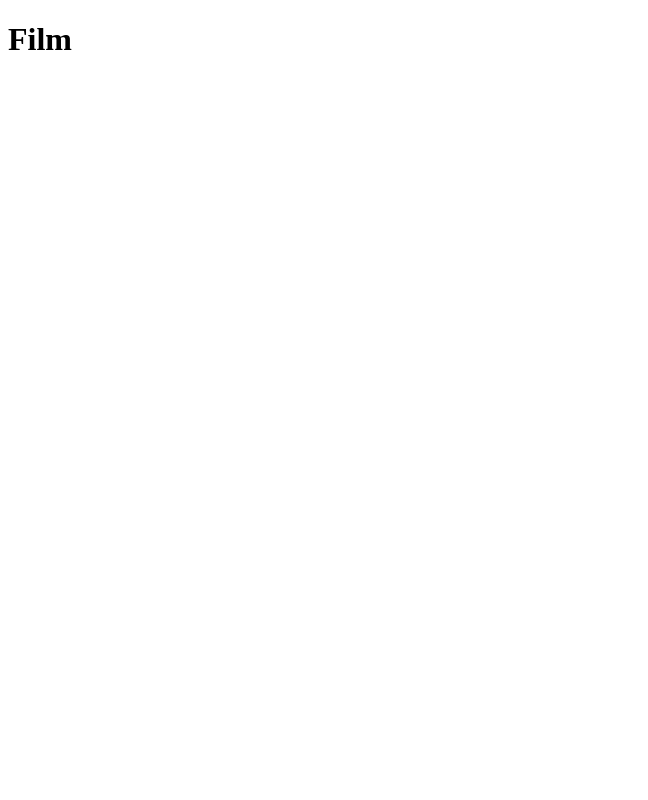
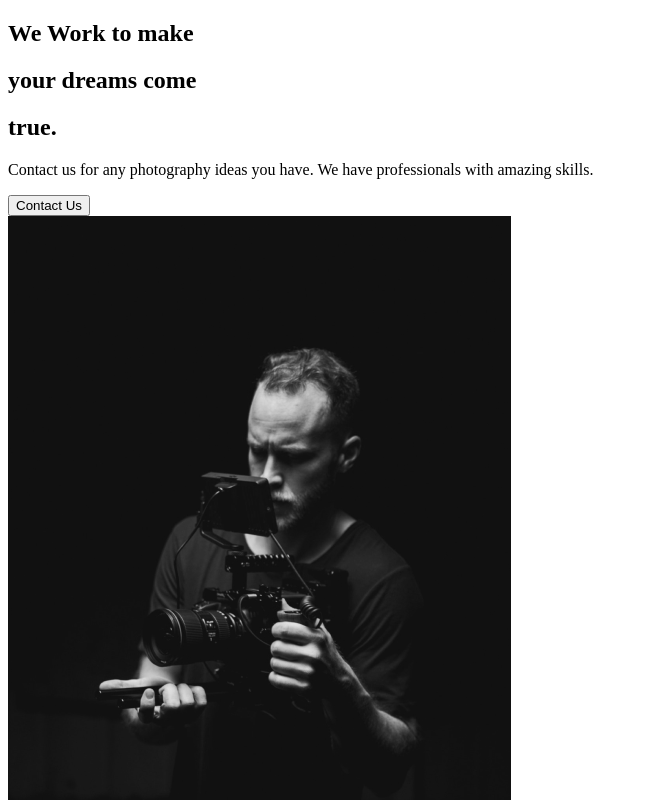
Before and after one commit to McKennie8/portfilioEd, a React (Create React App) app: page / in a window 1280 px wide. Shown: the top 800 px of the page, without its empty margins (0-648 px from the left). Built offline with nearby package versions, Linux system fonts and the light colour scheme.

Commit message:
2. About Us

```diff
--- a/src/App.js
+++ b/src/App.js
@@ -1,9 +1,12 @@
 import React from "react";
+// pages
+
+import AboutUs from "./pages/AboutUs";
 
 function App() {
   return (
     <div className="App">
-      <h1>Film</h1>
+      <AboutUs />
     </div>
   );
 }
--- /dev/null
+++ b/src/components/AboutSection.js
@@ -0,0 +1,34 @@
+import React from "react";
+import home1 from "../img/home1.png";
+
+const AboutSection = () => {
+  return (
+    <div>
+      <div className="description">
+        <div className="title">
+          <div className="hide">
+            <h2>We Work to make</h2>
+          </div>
+          <div className="hide">
+            <h2>
+              your <span>dreams</span> come
+            </h2>
+          </div>
+          <div className="hide">
+            <h2>true.</h2>
+          </div>
+        </div>
+        <p>
+          Contact us for any photography ideas you have. We have professionals
+          with amazing skills.
+        </p>
+        <button>Contact Us</button>
+      </div>
+      <div className="image">
+        <img src={home1} alt="guy with a camera" />
+      </div>
+    </div>
+  );
+};
+
+export default AboutSection;
--- /dev/null
+++ b/src/pages/AboutUs.js
@@ -0,0 +1,9 @@
+import React from "react";
+//page components
+import AboutSection from "../components/AboutSection";
+
+const AboutUs = () => {
+  return <AboutSection />;
+};
+
+export default AboutUs;
```
